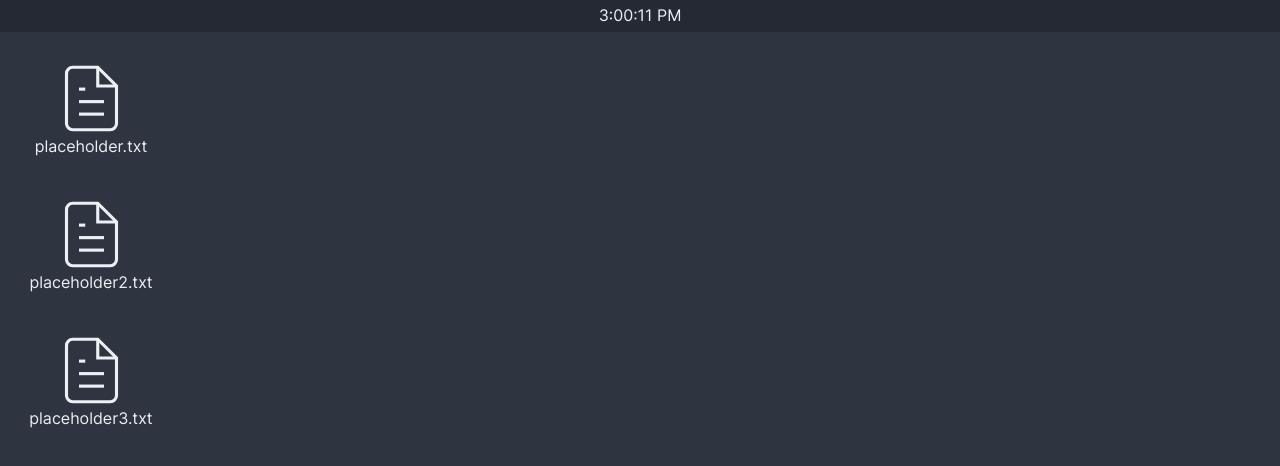
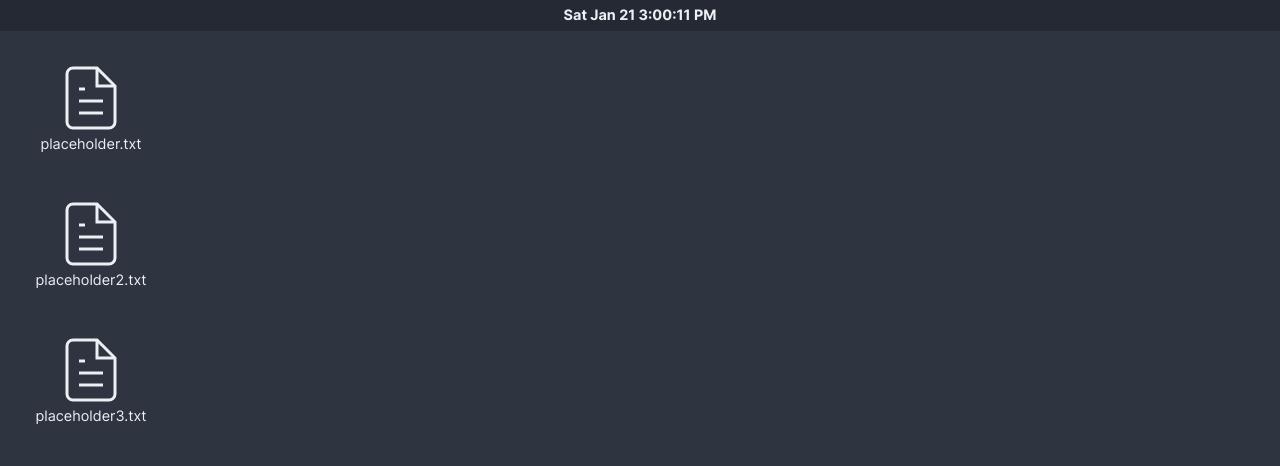
Before and after one commit to brenobaptista/maia-os, a SvelteKit app: page / in a window 1280 px wide. Shown: the top 466 px of the page. Built offline with nearby package versions, Linux system fonts and the light colour scheme.

Commit message:
Update UI to make it look more like a real desktop

```diff
--- a/src/routes/Desktop.svelte
+++ b/src/routes/Desktop.svelte
@@ -12,8 +12,8 @@
 		<button on:click={() => setOpenedFile(files.indexOf(file))}>
 			<svg
 				xmlns="http://www.w3.org/2000/svg"
-				width="75"
-				height="75"
+				width="72"
+				height="72"
 				viewBox="0 0 24 24"
 				fill="none"
 				stroke="currentColor"
--- a/src/routes/Taskbar.svelte
+++ b/src/routes/Taskbar.svelte
@@ -2,6 +2,9 @@
 	import { time } from './stores.js';
 
 	const formatter = new Intl.DateTimeFormat('en', {
+		weekday: 'short',
+		month: 'short',
+		day: 'numeric',
 		hour12: true,
 		hour: 'numeric',
 		minute: '2-digit',
@@ -9,7 +12,7 @@
 	});
 </script>
 
-<div class="taskbar">{formatter.format($time)}</div>
+<div class="taskbar">{formatter.format($time).replace(/,/g, '')}</div>
 
 <style>
 	.taskbar {
@@ -17,5 +20,6 @@
 		justify-content: center;
 		background-color: var(--nord16);
 		padding: 0.5rem;
+		font-weight: 700;
 	}
 </style>
--- a/src/routes/Window.svelte
+++ b/src/routes/Window.svelte
@@ -12,9 +12,13 @@
 
 <style>
 	.window {
-		max-width: 320px;
+		width: 320px;
 		border: 1px solid var(--nord16);
 		border-radius: 0.5rem;
+		position: absolute;
+		left: 50%;
+		top: 50%;
+		transform: translate(-50%, -50%);
 	}
 
 	.title-bar {
--- a/src/routes/styles.css
+++ b/src/routes/styles.css
@@ -46,6 +46,7 @@ body {
 	margin: 0;
 	font-family: 'Inter', sans-serif;
 	user-select: none;
+	font-size: 0.9rem;
 }
 
 input,
```
